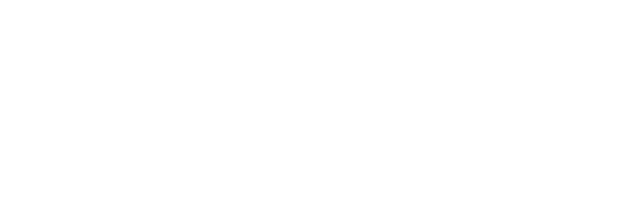
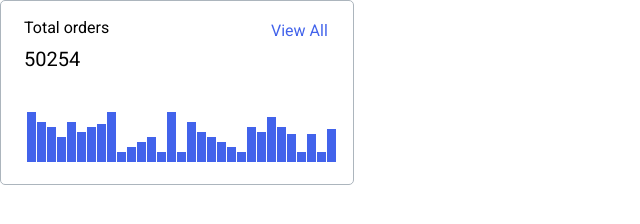
Before and after one commit to js-tasks-ru/htmlcss-20240216_ea-shreyner, a website: page 04-lection2/01-histogram/index.html in a window 1280 px wide. Shown: the whole page, without its empty margins (0-640 px from the left). Drawn offline with Linux system fonts and the light colour scheme.

Commit message:
histogram v.1

```diff
--- a/04-lection2/01-histogram/histogram.css
+++ b/04-lection2/01-histogram/histogram.css
@@ -0,0 +1,313 @@
+
+* {
+    margin: 0;
+    padding: 0;
+    box-sizing: border-box;
+}
+
+body {
+    position: static;
+    top: 50%;
+    left: 50%;
+}
+
+.page {
+    background-color: rgb(255, 255, 255);
+    height: 185px;
+    width: 354px;
+    border: solid;
+    border-width: 1px;
+    border-color: rgba(172, 181, 189, 1);
+    border-radius: 5px;
+}
+
+
+
+.title {
+    position: absolute;
+    top: 16px;
+    left: 24px;
+    height: 24px;
+    width: 200px;
+    background-color: white;
+    color: black;
+    font-size: 16px;
+    line-height: 24px;
+}
+
+.amount {
+    position: absolute;
+    top: 46px;
+    left: 24px;
+    height: 24px;
+    width: 59px;
+    background-color: white;
+    color: black;
+    font-size: 20px;
+    line-height: 26px;
+}
+
+.hidden {
+    position: absolute;
+    top: 19px;
+    left: 271px;
+    height: 26px;
+    width: 62px;
+    background-color: white;
+    color: rgba(66, 99, 235, 1);
+    font-size: 16px;
+    line-height: 24px;
+}
+
+.rectangle{
+    transform: scaleY(-1);
+    background-color: rgba(66, 99, 235, 1);
+    display: flex;
+    align-items: center;
+    flex-direction: column;
+    position: relative;
+    top: 111px;
+    left: 26px;
+    height: 50px;
+    width: 9px;
+}
+
+.rectangle-1{
+    left: 10px;
+    position:absolute;
+    height: 80%;
+    width: 9px;
+    background-color: rgba(66, 99, 235, 1);
+}
+
+.rectangle-2{
+    position: absolute;
+    left: 20px;
+    height: 70%;
+    width: 9px;
+    background-color: rgba(66, 99, 235, 1);
+}
+
+.rectangle-3{
+    position: absolute;
+    left: 30px;
+    height: 50%;
+    width: 9px;
+    background-color: rgba(66, 99, 235, 1);
+}
+
+.rectangle-4{
+    position: absolute;
+    left: 40px;
+    height: 80%;
+    width: 9px;
+    background-color: rgba(66, 99, 235, 1);
+}
+
+.rectangle-5{
+    position: absolute;
+    left: 50px;
+    height: 60%;
+    width: 9px;
+    background-color: rgba(66, 99, 235, 1);
+}
+
+.rectangle-6{
+    position: absolute;
+    left: 60px;
+    height: 70%;
+    width: 9px;
+    background-color: rgba(66, 99, 235, 1);
+}
+
+.rectangle-7{
+    position: absolute;
+    left: 70px;
+    height: 75%;
+    width: 9px;
+    background-color: rgba(66, 99, 235, 1);
+}
+
+.rectangle-8{
+    position: absolute;
+    left: 80px;
+    height: 100%;
+    width: 9px;
+    background-color: rgba(66, 99, 235, 1);
+}
+
+.rectangle-9{
+    position: absolute;
+    left: 90px;
+    height: 20%;
+    width: 9px;
+    background-color: rgba(66, 99, 235, 1);
+}
+
+.rectangle-10{
+    position: absolute;
+    left: 100px;
+    height: 30%;
+    width: 9px;
+    background-color: rgba(66, 99, 235, 1);
+}
+
+.rectangle-11{
+    position: absolute;
+    left: 110px;
+    height: 40%;
+    width: 9px;
+    background-color: rgba(66, 99, 235, 1);
+}
+
+.rectangle-12{
+    position: absolute;
+    left: 120px;
+    height: 50%;
+    width: 9px;
+    background-color: rgba(66, 99, 235, 1);
+}
+
+.rectangle-13{
+    position: absolute;
+    left: 130px;
+    height: 20%;
+    width: 9px;
+    background-color: rgba(66, 99, 235, 1);
+}
+
+.rectangle-14{
+    position: absolute;
+    left: 140px;
+    height: 100%;
+    width: 9px;
+    background-color: rgba(66, 99, 235, 1);
+}
+
+.rectangle-15{
+    position: absolute;
+    left: 150px;
+    height: 20%;
+    width: 9px;
+    background-color: rgba(66, 99, 235, 1);
+}
+
+.rectangle-16{
+    position: absolute;
+    left: 160px;
+    height: 80%;
+    width: 9px;
+    background-color: rgba(66, 99, 235, 1);
+}
+
+.rectangle-17{
+    position: absolute;
+    left: 170px;
+    height: 60%;
+    width: 9px;
+    background-color: rgba(66, 99, 235, 1);
+}
+
+.rectangle-18{
+    position: absolute;
+    left: 180px;
+    height: 50%;
+    width: 9px;
+    background-color: rgba(66, 99, 235, 1);
+}
+
+.rectangle-19{
+    position: absolute;
+    left: 190px;
+    height: 40%;
+    width: 9px;
+    background-color: rgba(66, 99, 235, 1);
+}
+
+.rectangle-20{
+    position: absolute;
+    left: 200px;
+    height: 30%;
+    width: 9px;
+    background-color: rgba(66, 99, 235, 1);
+}
+
+.rectangle-21{
+    position: absolute;
+    left: 210px;
+    height: 20%;
+    width: 9px;
+    background-color: rgba(66, 99, 235, 1);
+}
+
+.rectangle-22{
+    position: absolute;
+    left: 220px;
+    height: 70%;
+    width: 9px;
+    background-color: rgba(66, 99, 235, 1);
+}
+
+.rectangle-23{
+    position: absolute;
+    left: 230px;
+    height: 60%;
+    width: 9px;
+    background-color: rgba(66, 99, 235, 1);
+}
+
+.rectangle-24{
+    position: absolute;
+    left: 240px;
+    height: 90%;
+    width: 9px;
+    background-color: rgba(66, 99, 235, 1);
+}
+
+.rectangle-25{
+    position: absolute;
+    left: 250px;
+    height: 70%;
+    width: 9px;
+    background-color: rgba(66, 99, 235, 1);
+}
+
+.rectangle-26{
+    position: absolute;
+    left: 260px;
+    height: 55%;
+    width: 9px;
+    background-color: rgba(66, 99, 235, 1);
+}
+
+.rectangle-27{
+    position: absolute;
+    left: 270px;
+    height: 20%;
+    width: 9px;
+    background-color: rgba(66, 99, 235, 1);
+}
+
+.rectangle-28{
+    position: absolute;
+    left: 280px;
+    height: 55%;
+    width: 9px;
+    background-color: rgba(66, 99, 235, 1);
+}
+
+.rectangle-29{
+    position: absolute;
+    left: 290px;
+    height: 20%;
+    width: 9px;
+    background-color: rgba(66, 99, 235, 1);
+}
+
+.rectangle-30{
+    position: absolute;
+    left: 300px;
+    height: 65%;
+    width: 9px;
+    background-color: rgba(66, 99, 235, 1);
+}
--- a/04-lection2/01-histogram/index.html
+++ b/04-lection2/01-histogram/index.html
@@ -4,8 +4,53 @@
     <head>
         <link rel="stylesheet" href="../../assets/css/main.css">
         <link rel="stylesheet" href="./histogram.css">
+        <link rel="preconnect" href="https://fonts.googleapis.com">
+        <link rel="preconnect" href="https://fonts.gstatic.com" crossorigin>
+        <link href="https://fonts.googleapis.com/css2?family=Inter:wght@100..900&display=swap" rel="stylesheet">
     </head>
     <body>
-
+        <div class="page">
+            <div class="title">
+                Total orders
+            </div>
+            <div class="amount">
+                50254
+            </div>
+            <div class="hidden">
+                View All
+            </div>
+            <div class="rectangle">
+                <div class="rectangle-1"></div>
+                <div class="rectangle-2"></div>
+                <div class="rectangle-3"></div>
+                <div class="rectangle-4"></div>
+                <div class="rectangle-5"></div>
+                <div class="rectangle-6"></div>
+                <div class="rectangle-7"></div>
+                <div class="rectangle-8"></div>
+                <div class="rectangle-9"></div>
+                <div class="rectangle-10"></div>
+                <div class="rectangle-11"></div>
+                <div class="rectangle-12"></div>
+                <div class="rectangle-13"></div>
+                <div class="rectangle-14"></div>
+                <div class="rectangle-15"></div>
+                <div class="rectangle-16"></div>
+                <div class="rectangle-17"></div>
+                <div class="rectangle-18"></div>
+                <div class="rectangle-19"></div>
+                <div class="rectangle-20"></div>
+                <div class="rectangle-21"></div>
+                <div class="rectangle-22"></div>
+                <div class="rectangle-23"></div>
+                <div class="rectangle-24"></div>
+                <div class="rectangle-25"></div>
+                <div class="rectangle-26"></div>
+                <div class="rectangle-27"></div>
+                <div class="rectangle-28"></div>
+                <div class="rectangle-29"></div>
+                <div class="rectangle-30"></div>
+            </div>
+        </div>
     </body>
 </html>
```
Also changed, not shown: pages/template.html (added).
